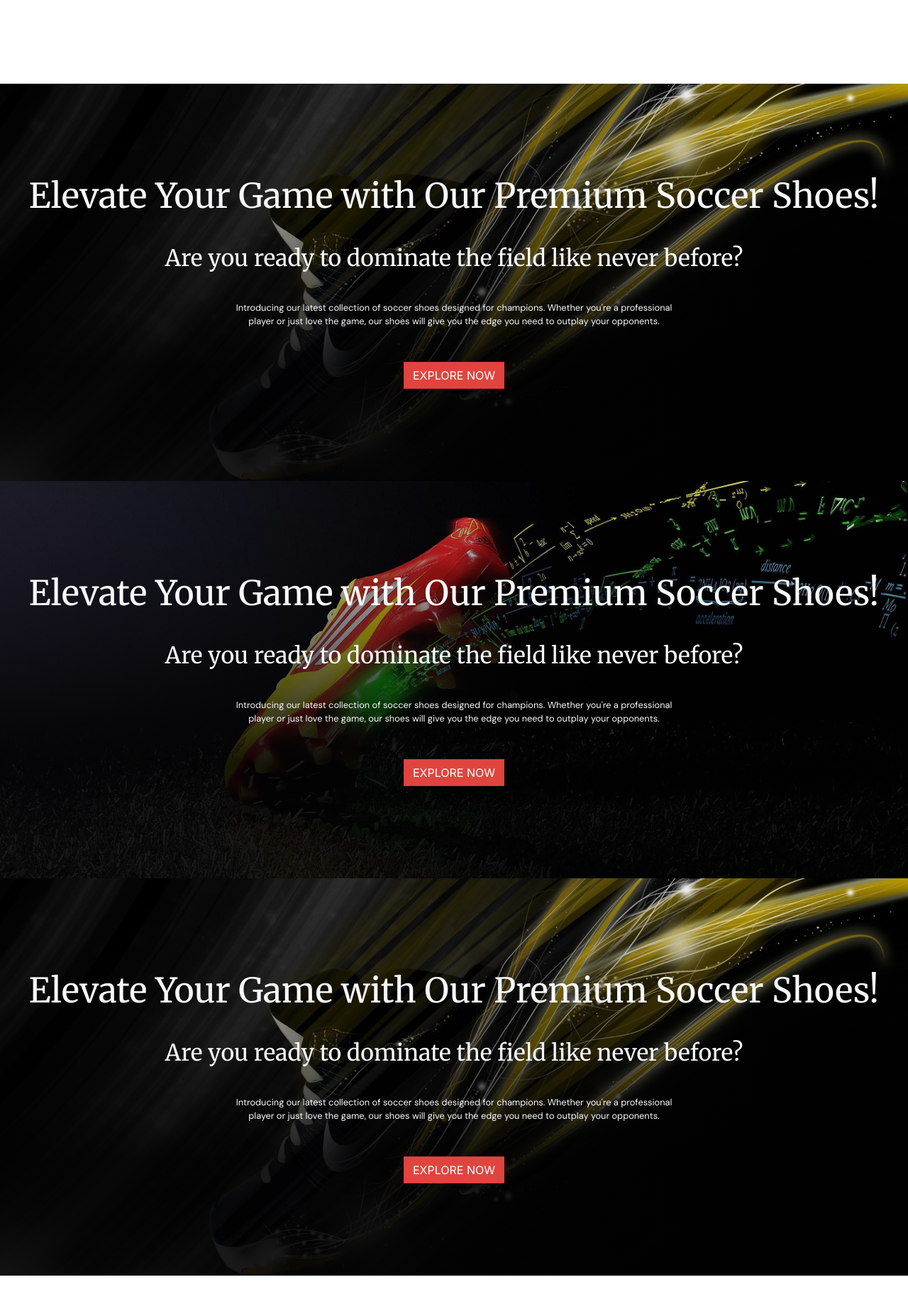
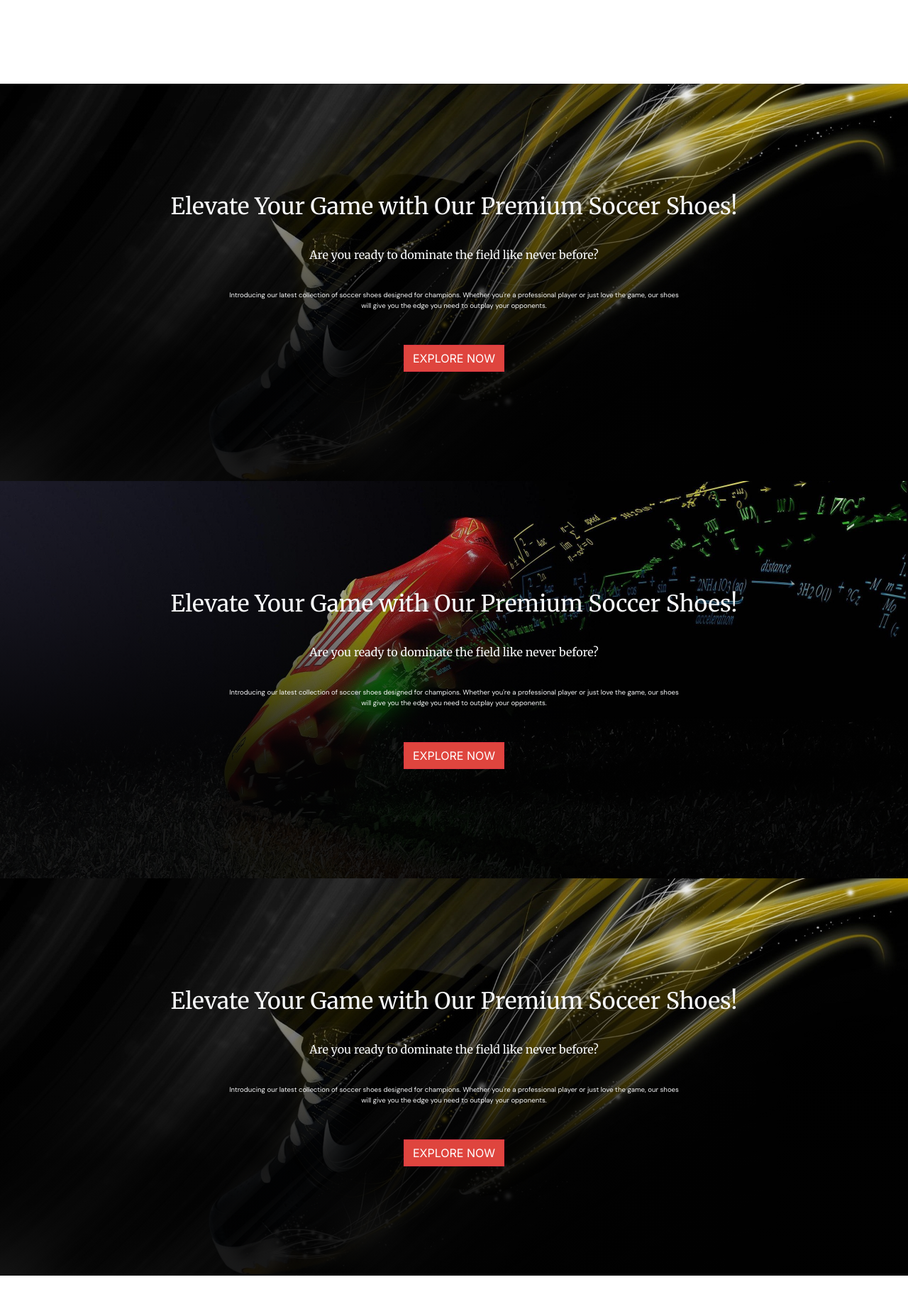
Before and after one commit to roymss/rafi, a PHP site: page / in a window 1280 px wide. Shown: the part 1999-3837 px from the top of the page at 71% size. Run offline with PHP 8.4, Linux system fonts and the light colour scheme; data comes from the database, SQL or seed files in the repository.

Commit message:
Add files via upload

```diff
--- a/adminpanel/hapus.php
+++ b/adminpanel/hapus.php
@@ -9,14 +9,14 @@ if (hapus($id) > 0) {
     echo "
         <script>
             alert('Data berhasil dihapus');
-            document.location.href = '../index.php'
+            document.location.href = 'adminpanel.php'
         </script>
 ";
 } else {
     echo "
         <script>
             alert('Data gagal dihapus');
-            document.location.href = '../index.php'
+            document.location.href = 'adminpanel.php'
         </script>
 ";
 }
--- a/adminpanel/profile.php
+++ b/adminpanel/profile.php
@@ -61,7 +61,7 @@ $result = mysqli_fetch_assoc($query);
 
     <!-- Content -->
 
-    <div class="container admin-profile">
+    <div class="container admin-profile mb-5">
         <h2 class="text-center">Admin Profile</h2>
         <div class="row gap-2">
             <img class="mt-4 mx-auto mb-4" src="../assets/img/<?= $result["gambar_admin"]; ?>" alt="" style="width: 12rem; height:10rem;">
--- a/adminpanel/simpan.php
+++ b/adminpanel/simpan.php
@@ -8,14 +8,14 @@ if (isset($_POST["submit"])) {
         echo "
         <script>
             alert('Data berhasil ditambahkan');
-            document.location.href = '../index.php'
+            document.location.href = 'adminpanel.php'
         </script>
 ";
     } else {
         echo "
         <script>
             alert('Data gagal ditambahkan');
-            document.location.href = '../index.php'
+            document.location.href = 'adminpanel.php'
         </script>
 ";
     }
--- a/css/index.css
+++ b/css/index.css
@@ -142,17 +142,17 @@
 
 .wrapper-para h3 {
   font-family: var(--mari);
-  font-size: 3rem;
+  font-size: 2rem;
 }
 
 .wrapper-para h4 {
   font-family: var(--mari);
-  font-size: 2rem;
+  font-size: 1rem;
 }
 
 .wrapper-para p {
   font-family: var(--dmsans);
-  font-size: 0.8rem;
+  font-size: 0.6rem;
 }
 
 .wrapper-para .btn-danger {
```
Also changed, not shown: assets/img/66697a8bc0138.png (added).
